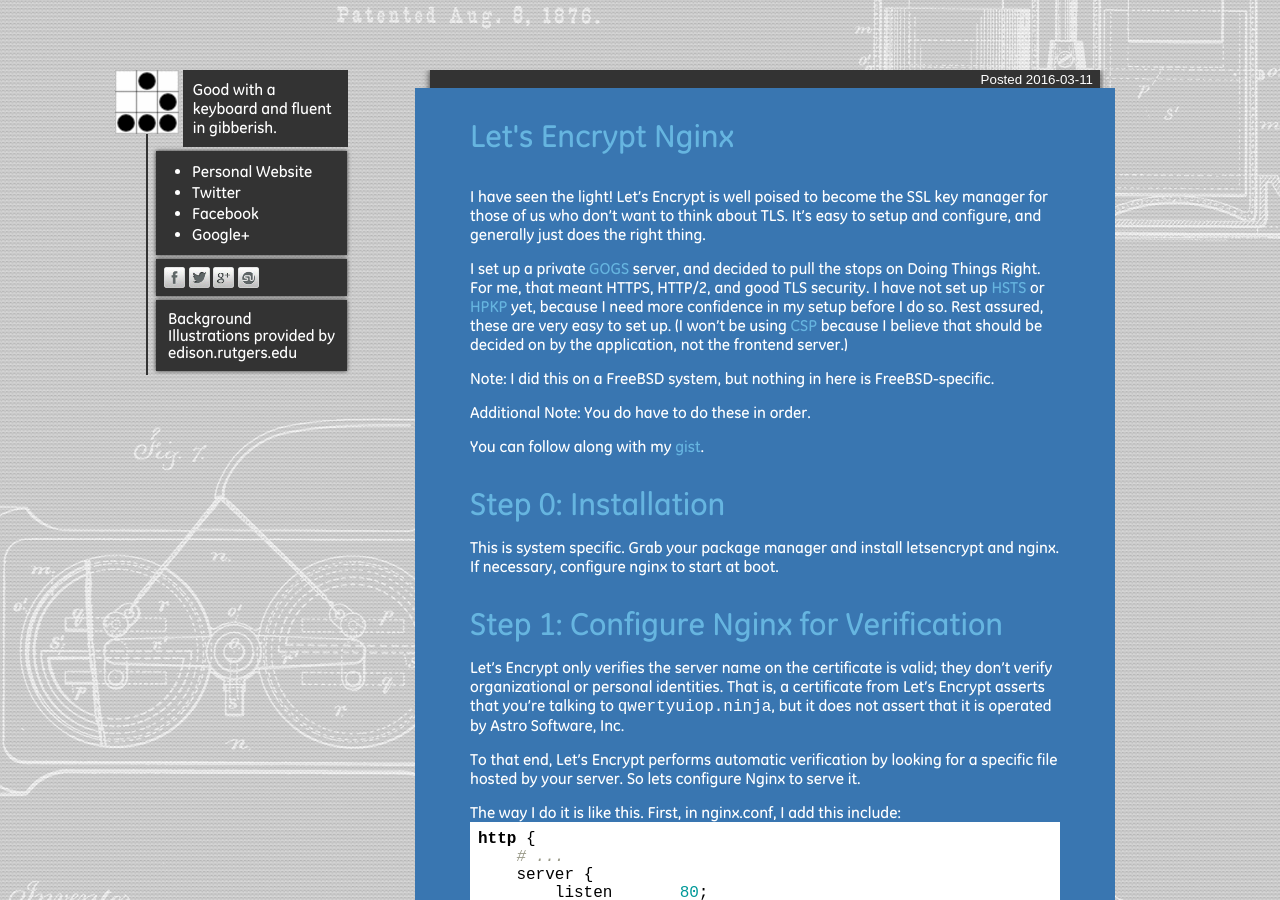
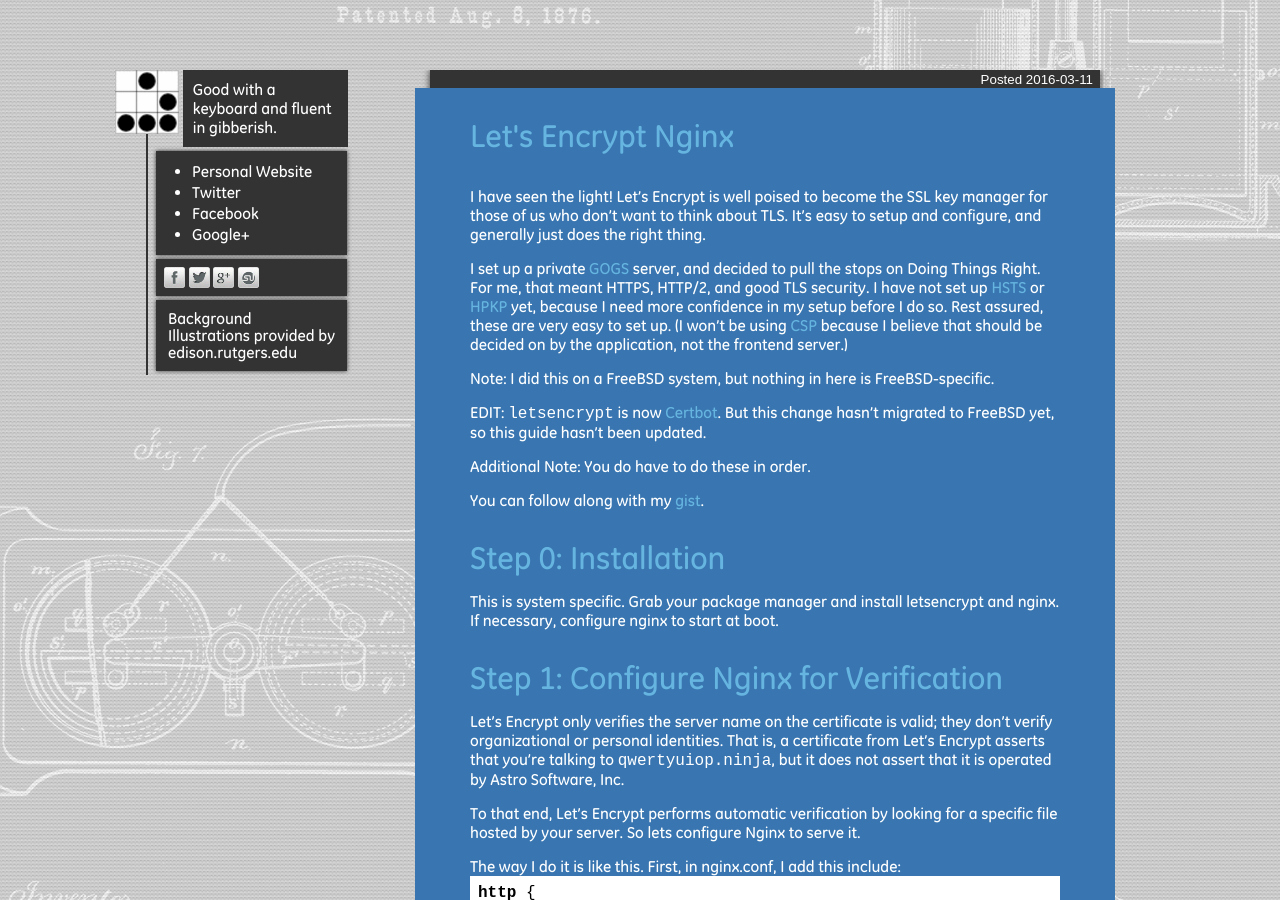
Before and after one commit to AstraLuma/qwertyuiop.ninja, a Jekyll site: the page built from _posts/2016-03-11-letsencrypt-nginx.md, in a window 1280 px wide and 900 px high. Built offline with Jekyll 4.4.1, drawn with Linux system fonts in a browser that asks for light colours; nearby versions of some CDN libraries; comment, search, counter and statistics services are not loaded.

Commit message:
Make note of Certbot

```diff
--- a/_posts/2016-03-11-letsencrypt-nginx.md
+++ b/_posts/2016-03-11-letsencrypt-nginx.md
@@ -9,6 +9,8 @@
 I set up a private [GOGS](https://gogs.io/) server, and decided to pull the stops on Doing Things Right. For me, that meant HTTPS, HTTP/2, and good TLS security. I have not set up [HSTS](https://en.wikipedia.org/wiki/HTTP_Strict_Transport_Security) or [HPKP](https://en.wikipedia.org/wiki/HTTP_Public_Key_Pinning) yet, because I need more confidence in my setup before I do so. Rest assured, these are very easy to set up. (I won't be using [CSP](https://en.wikipedia.org/wiki/Content_Security_Policy) because I believe that should be decided on by the application, not the frontend server.)
 
 Note: I did this on a FreeBSD system, but nothing in here is FreeBSD-specific.
+
+**EDIT**: `letsencrypt` is now [Certbot](https://certbot.eff.org/). But this change hasn't migrated to FreeBSD yet, so this guide hasn't been updated.
 
 Additional Note: You do have to do these in order.
 
```
